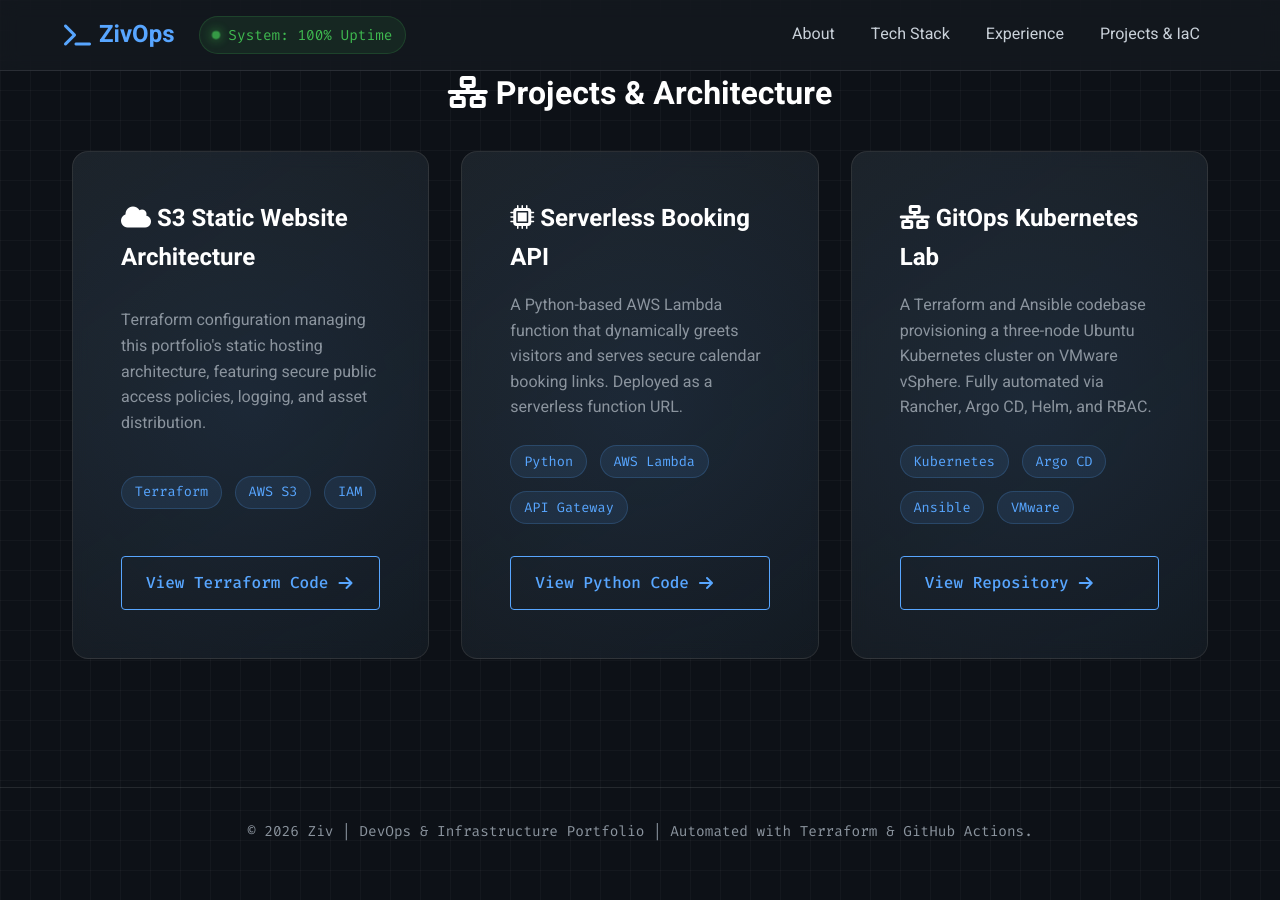
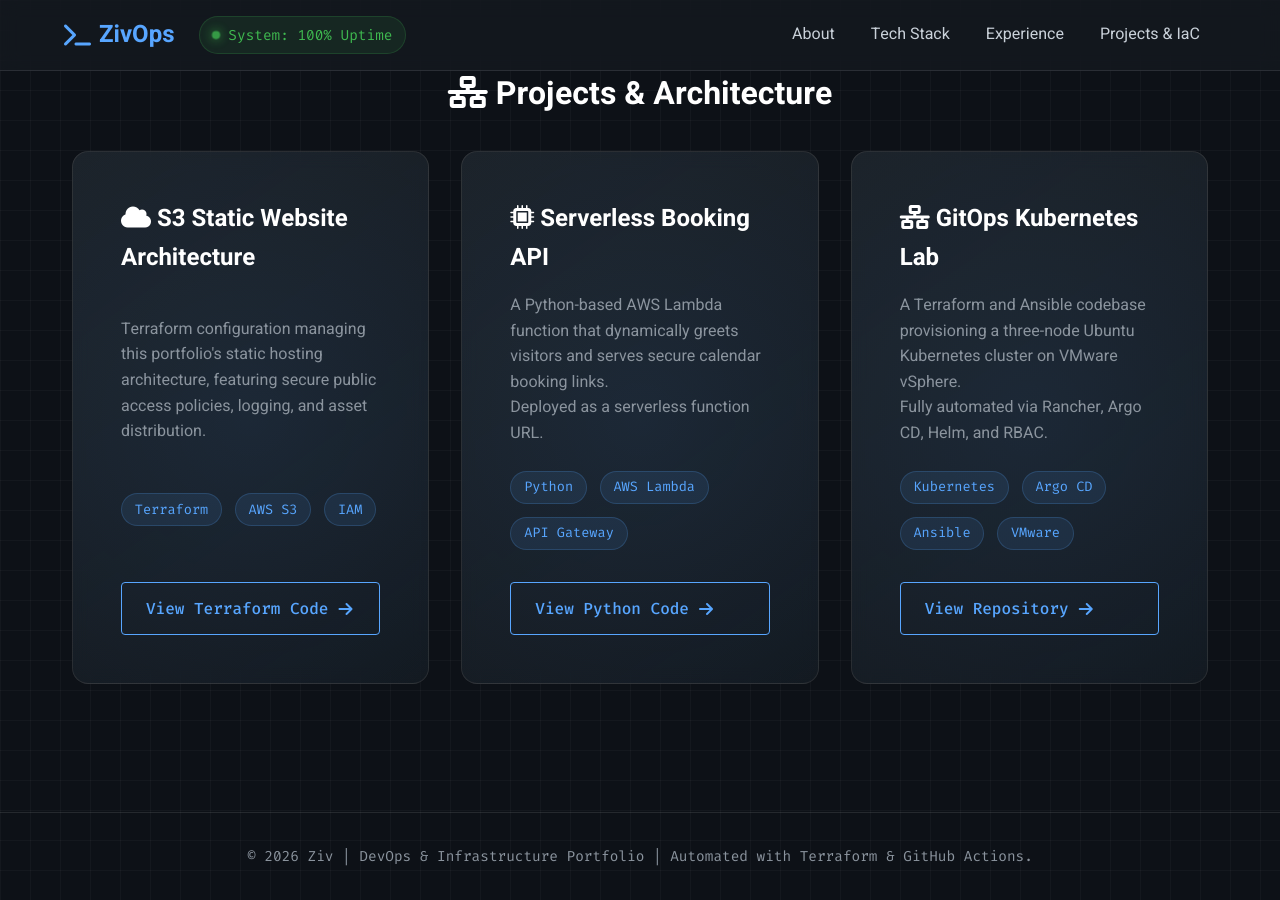
Before and after one commit to zivhadady/zivops, a Jekyll site: the page built from index.html, in a window 1280 px wide and 900 px high, scrolled down 2605 px. Built offline with Jekyll 4.4.1, drawn with Linux system fonts in a browser that asks for light colours; before the commit the page ends 3480 px from its top, so only the background shows below that; some of the changed text lies outside the part shown.

Commit message:
style: format sentence line breaks for mobile and desktop screens

```diff
--- a/index.html
+++ b/index.html
@@ -6,7 +6,7 @@
     <div class="hero-content">
         <h1 class="glitch" data-text="Ziv Hadady">Ziv Hadady</h1>
         <p class="subtitle">DevOps & Infrastructure Engineer</p>
-        <p class="summary-text">DevOps and Infrastructure Engineer with 6+ years of experience supporting production systems across cloud and on-premises environments. Specialized in Linux, Kubernetes, GitOps, Infrastructure as Code, and automating secure enterprise-grade systems.</p>
+        <p class="summary-text">DevOps and Infrastructure Engineer with 6+ years of experience supporting production systems across cloud and on-premises environments.<br>Specialized in Linux, Kubernetes, GitOps, Infrastructure as Code, and automating secure enterprise-grade systems.</p>
 
         <div class="terminal">
             <div class="terminal-header">
@@ -116,7 +116,7 @@
                 <span>AWS S3</span>
                 <span>IAM</span>
             </div>
-            <a href="https://github.com/zivhadady/zivops/tree/main/terraform" class="cyber-btn" target="_blank">
+            <a href="https://github.com/zivhadady/zivops/tree/main/api/terraform" class="cyber-btn" target="_blank">
                 <span>View Terraform Code</span>
                 <i class="fas fa-arrow-right"></i>
             </a>
@@ -124,7 +124,7 @@
 
         <div class="glass-card project-card">
             <h3><i class="fas fa-microchip"></i> Serverless Booking API</h3>
-            <p>A Python-based AWS Lambda function that dynamically greets visitors and serves secure calendar booking links. Deployed as a serverless function URL.</p>
+            <p>A Python-based AWS Lambda function that dynamically greets visitors and serves secure calendar booking links.<br>Deployed as a serverless function URL.</p>
             <div class="tech-tags">
                 <span>Python</span>
                 <span>AWS Lambda</span>
@@ -138,7 +138,7 @@
 
         <div class="glass-card project-card">
             <h3><i class="fas fa-network-wired"></i> GitOps Kubernetes Lab</h3>
-            <p>A Terraform and Ansible codebase provisioning a three-node Ubuntu Kubernetes cluster on VMware vSphere. Fully automated via Rancher, Argo CD, Helm, and RBAC.</p>
+            <p>A Terraform and Ansible codebase provisioning a three-node Ubuntu Kubernetes cluster on VMware vSphere.<br>Fully automated via Rancher, Argo CD, Helm, and RBAC.</p>
             <div class="tech-tags">
                 <span>Kubernetes</span>
                 <span>Argo CD</span>
```
Also changed, not shown: other parts of index.html (+0 -4 lines).
